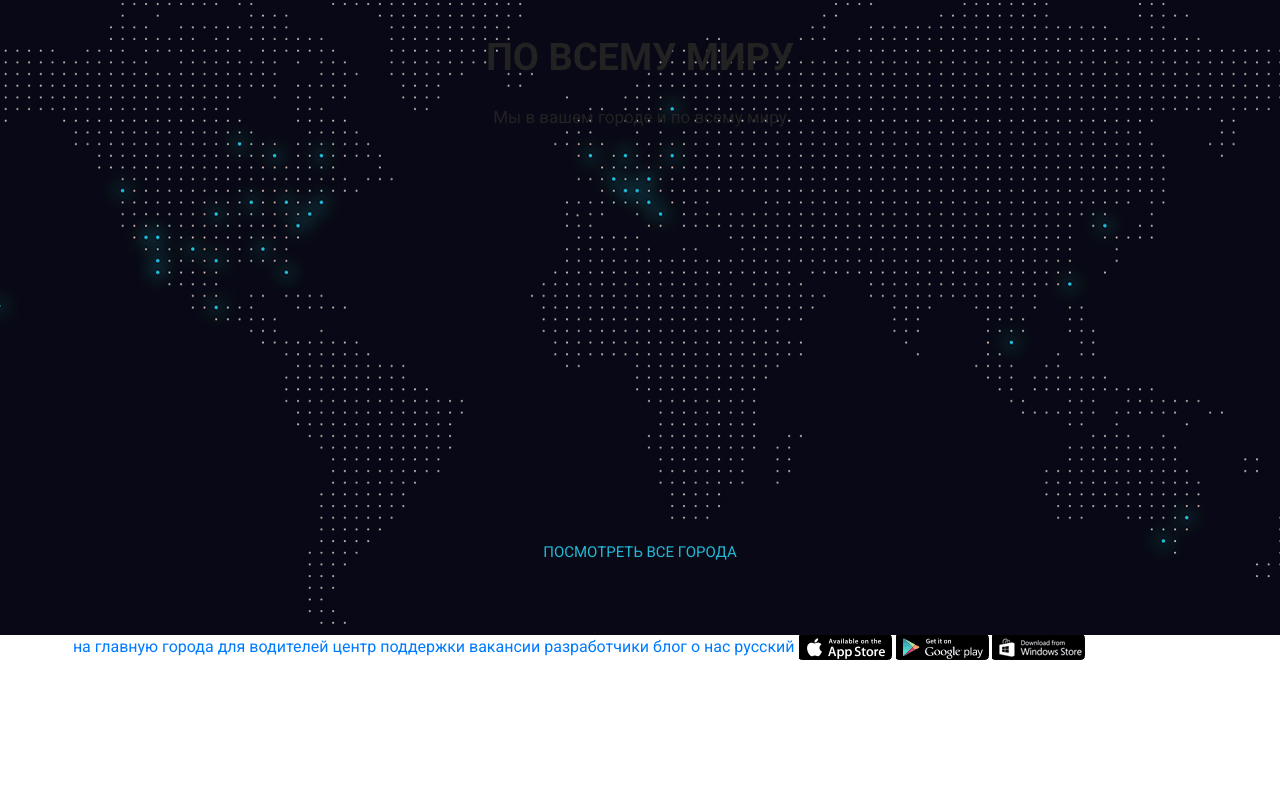
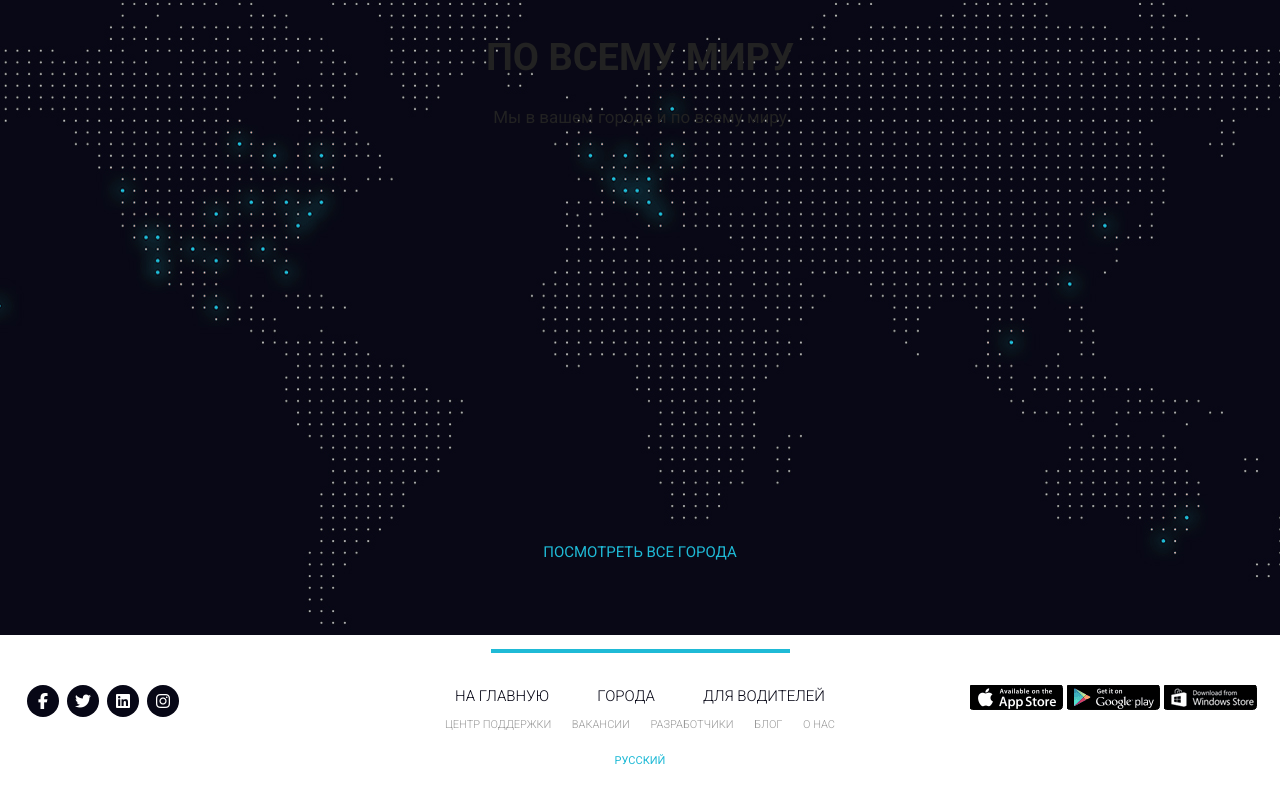
Before and after one commit to VitVassilenko/Uber, a plain HTML site: page index.html in a window 1280 px wide. Shown: the part 4722-5525 px from the top of the page. Before the commit the page ends 5382 px from the top, so only its background shows below. Drawn offline with Linux system fonts and the light colour scheme.

Commit message:
fix footer

```diff
--- a/index.html
+++ b/index.html
@@ -352,26 +352,58 @@
 </section>
 
 <footer>
-    <div class="footer_line"></div>
-    <a href="#" class="smlinks"><img src="/icons/fb_icon.png" alt="fb_icon" class="sm_img"></a>
-    <a href="#" class="smlinks"><img src="/icons/tw_icon.png" alt="tw_icon" class="sm_img"></a>
-    <a href="#" class="smlinks"><img src="/icons/Ln_icon.png" alt="Ln_icon" class="sm_img"></a>
-    <a href="#" class="smlinks"><img src="/icons/inst_icon.png" alt="inst_icon" class="sm_img"></a>
+    <div class="footer_divider"></div>
+    <div class="footer_wrapper">
+        <div>
+            <div class="footer_social">
+                <a href="#" class="footer_social_item">
+                    <i class="fab fa-facebook-f"></i>
+                </a>
+                <a href="#" class="footer_social_item">
+                    <i class="fab fa-twitter"></i>
+                </a>
+                <a href="#" class="footer_social_item">
+                    <i class="fab fa-linkedin"></i>
+                </a>
+                <a href="#" class="footer_social_item">
+                    <i class="fab fa-instagram"></i>
+                </a>
+            </div>
+        </div>
+        <div>
+            <div class="footer_links">
+                <div class="footer_links_main">
+                    <a href="#">на главную</a>
+                    <a href="#">города</a>
+                    <a href="#">для водителей</a>
+                </div>
+                <div class="footer_links_sub">
+                    <a href="#">центр поддержки</a>
+                    <a href="#">вакансии</a>
+                    <a href="#">разработчики</a>
+                    <a href="#">блог</a>
+                    <a href="#">о нас</a>
+                </div>
+                <a href="#" class="footer_links_lang">Русский</a>
+            </div>
+        </div>
+        <div>
+            <div class="footer_mobile">
+                <a href="#">
+                    <img src="icons/link_as.png" alt="App Store">
+                </a>
+                <a href="#">
+                    <img src="icons/link_gp.png" alt="Google play">
+                </a>
+                <a href="#">
+                    <img src="icons/link_ws.png" alt="Windows store">
+                </a>
+            </div>
+        </div>
+    </div>
+</footer>
 
-    <a href="#" class="page_links">на главную</a>
-    <a href="#" class="page_links">города</a>
-    <a href="#" class="page_links">для водителей</a>
-    <a href="#" class="page_links">центр поддержки</a>
-    <a href="#" class="page_links">вакансии</a>
-    <a href="#" class="page_links">разработчики</a>
-    <a href="#" class="page_links">блог</a>
-    <a href="#" class="page_links">о нас</a>
-    <a href="#" class="page_links">русский</a>
-
-    <a href="#" class="app_links"><img src="/icons/link_as.png" alt="AppStore" class="app_img"></a>
-    <a href="#" class="app_links"><img src="/icons/link_gp.png" alt="googleplay" class="app_img"></a>
-    <a href="#" class="app_links"><img src="/icons/link_ws.png" alt="winstore" class="app_img"></a>
-</footer>
+<script src="https://kit.fontawesome.com/b637aaa691.js" crossorigin="anonymous"></script>
 
 </body>
 </html>
--- a/sass/style.sass
+++ b/sass/style.sass
@@ -386,4 +386,73 @@ nav
 		&:hover
 			text-decoration: none
 			color: #fff
-@media screen and ( max: width 320px  )
+
+footer
+	padding: 14px 23px 39px 23px
+	a
+		&:hover
+			text-decoration: none
+
+.footer
+	&_divider
+		width: 299px
+		height: 4px
+		background-color: #1fbad6
+		margin: 0 auto
+	&_wrapper
+		display: flex
+		justify-content: space-between
+		align-items: flex-start
+		padding-top: 32px
+	&_wrapper > div
+		width: 33%
+		&:nth-child(3)
+			display: flex
+			justify-content: flex-end
+	&_social
+		width: 160px
+		display: flex
+		justify-content: space-between
+		&_item
+			display: flex
+			justify-content: center
+			align-items: center
+			margin: 0 4px
+			width: 32px
+			height: 32px
+			background-color: #070716
+			border-radius: 100%
+			i
+				color: #fff
+	&_links
+		width: 390px
+		margin: 0 auto
+		&_main
+			display: flex
+			justify-content: space-between
+			padding: 0 10px
+			a
+				color: #070716
+				font-size: 15px
+				font-weight: 300
+				text-transform: uppercase
+		&_sub
+			display: flex
+			justify-content: space-between
+			margin-top: 10px
+			a
+				color: #999999
+				font-size: 11px
+				font-weight: 300
+				text-transform: uppercase
+		&_lang
+			display: block
+			margin: 0 auto
+			color: #1fbad6
+			font-size: 11px
+			font-weight: 400
+			margin-top: 19px
+			text-transform: uppercase
+			text-align: center
+
+	&_mobile
```
Also changed, not shown: css/style.min.css, img/1689649d9393939793939.jpg (deleted), img/3373743.jpg (deleted), img/635fef2bcf3dd6ca16f17f23c790a3d3d2164e4a.jpeg (deleted), img/951248903.jpg (deleted), 1 other file.
